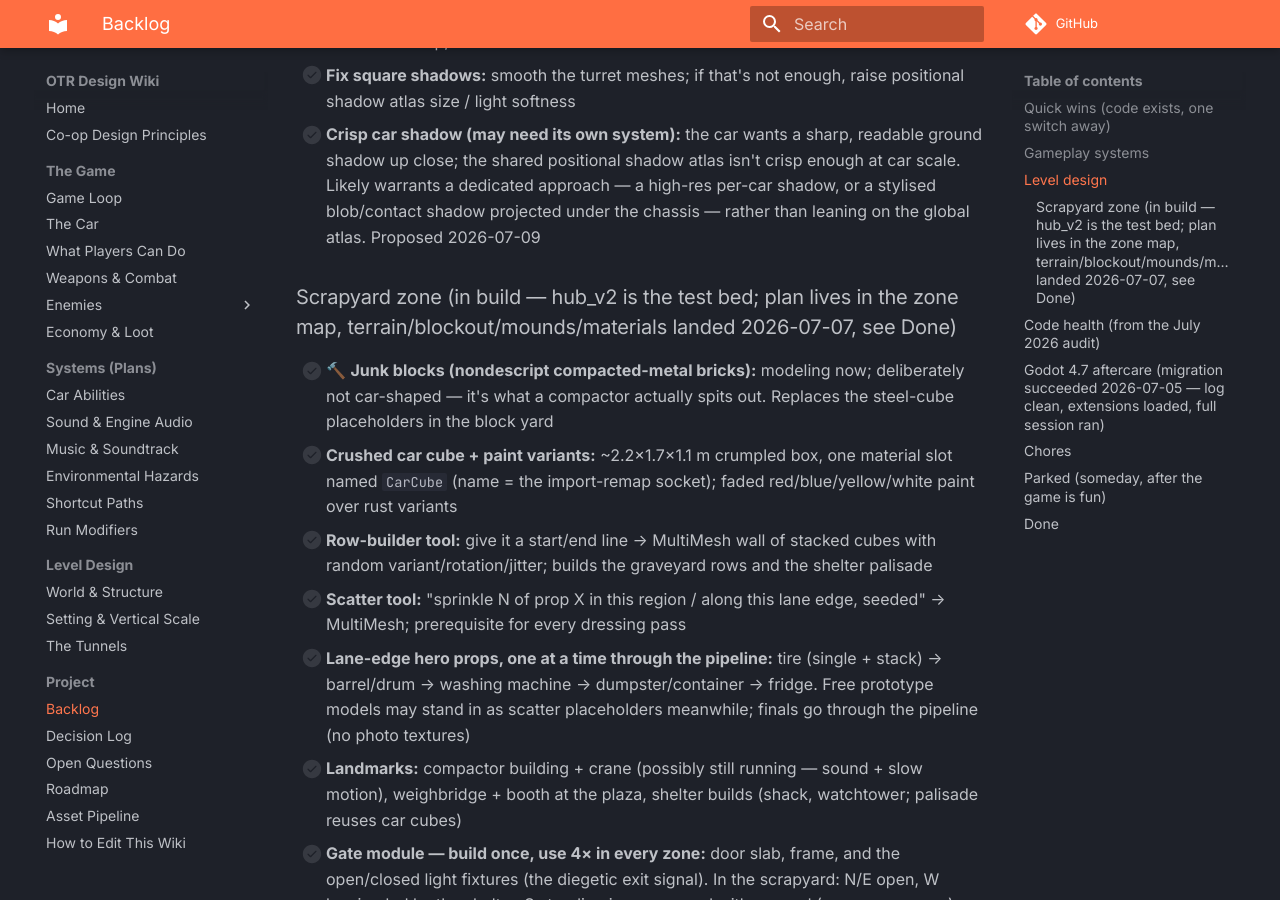
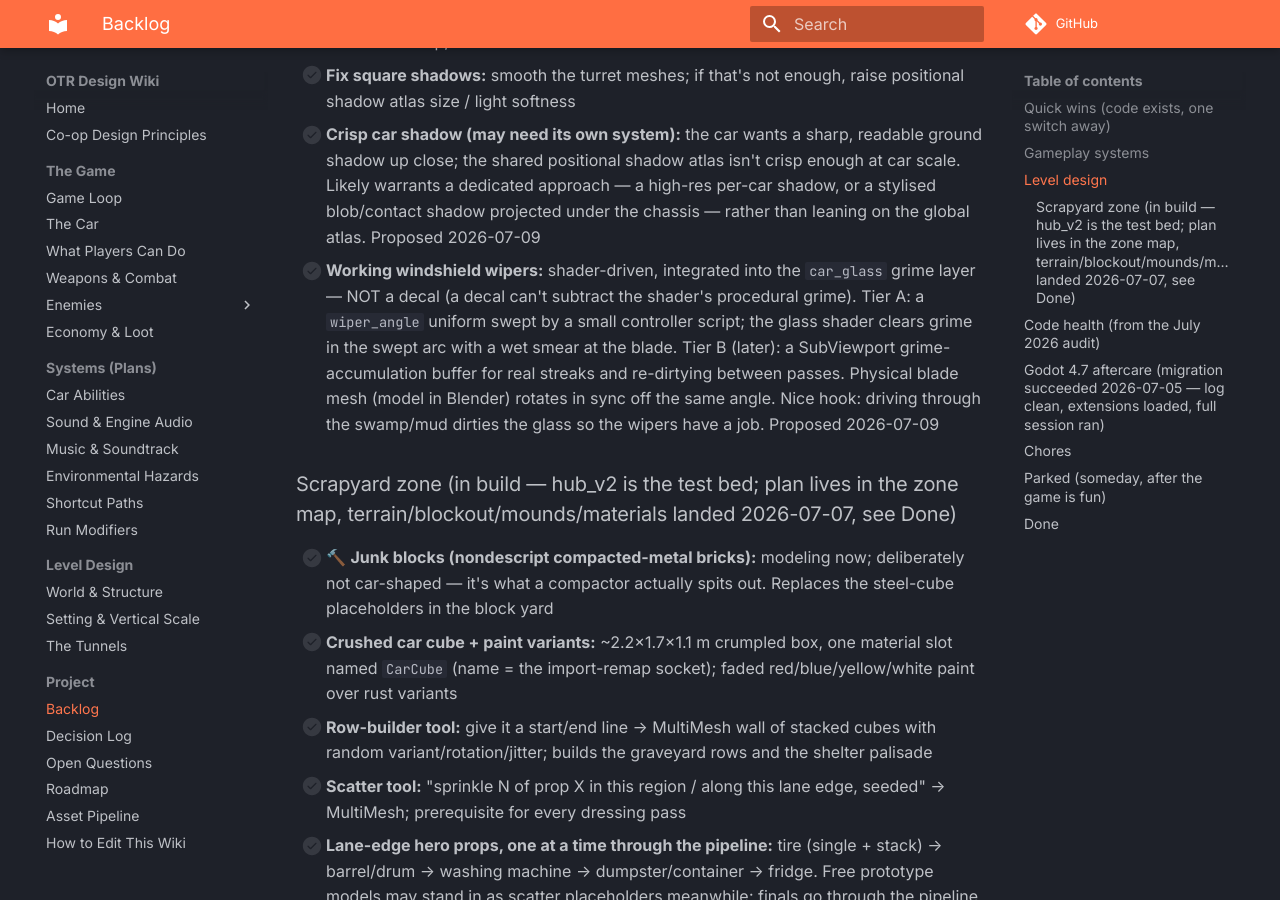
Before and after one commit to cap7n/otr-docs, an MkDocs documentation site: the page built from docs/project/backlog.md, in a window 1280 px wide and 900 px high, scrolled down 2354 px. Built offline with MkDocs 1.6.1 and Material for MkDocs 9.7.7, drawn with Linux system fonts in a browser that asks for light colours; comment, search, counter and statistics services are not loaded.

Commit message:
Add working windshield wipers to backlog

```diff
--- a/docs/project/backlog.md
+++ b/docs/project/backlog.md
@@ -42,6 +42,7 @@ Conventions: `🔨` = in progress · `⛔` = blocked by a decision or another it
 - [ ] **Blockout kit pieces:** straight, curves, squeeze, cavern shell, Y-junction, slope, portal, wall-drive ramp, alcove
 - [ ] **Fix square shadows:** smooth the turret meshes; if that's not enough, raise positional shadow atlas size / light softness
 - [ ] **Crisp car shadow (may need its own system):** the car wants a sharp, readable ground shadow up close; the shared positional shadow atlas isn't crisp enough at car scale. Likely warrants a dedicated approach — a high-res per-car shadow, or a stylised blob/contact shadow projected under the chassis — rather than leaning on the global atlas. Proposed 2026-07-09
+- [ ] **Working windshield wipers:** shader-driven, integrated into the `car_glass` grime layer — NOT a decal (a decal can't subtract the shader's procedural grime). Tier A: a `wiper_angle` uniform swept by a small controller script; the glass shader clears grime in the swept arc with a wet smear at the blade. Tier B (later): a SubViewport grime-accumulation buffer for real streaks and re-dirtying between passes. Physical blade mesh (model in Blender) rotates in sync off the same angle. Nice hook: driving through the swamp/mud dirties the glass so the wipers have a job. Proposed 2026-07-09
 
 ### Scrapyard zone (in build — hub_v2 is the test bed; plan lives in the zone map, terrain/blockout/mounds/materials landed 2026-07-07, see Done)
 
```
